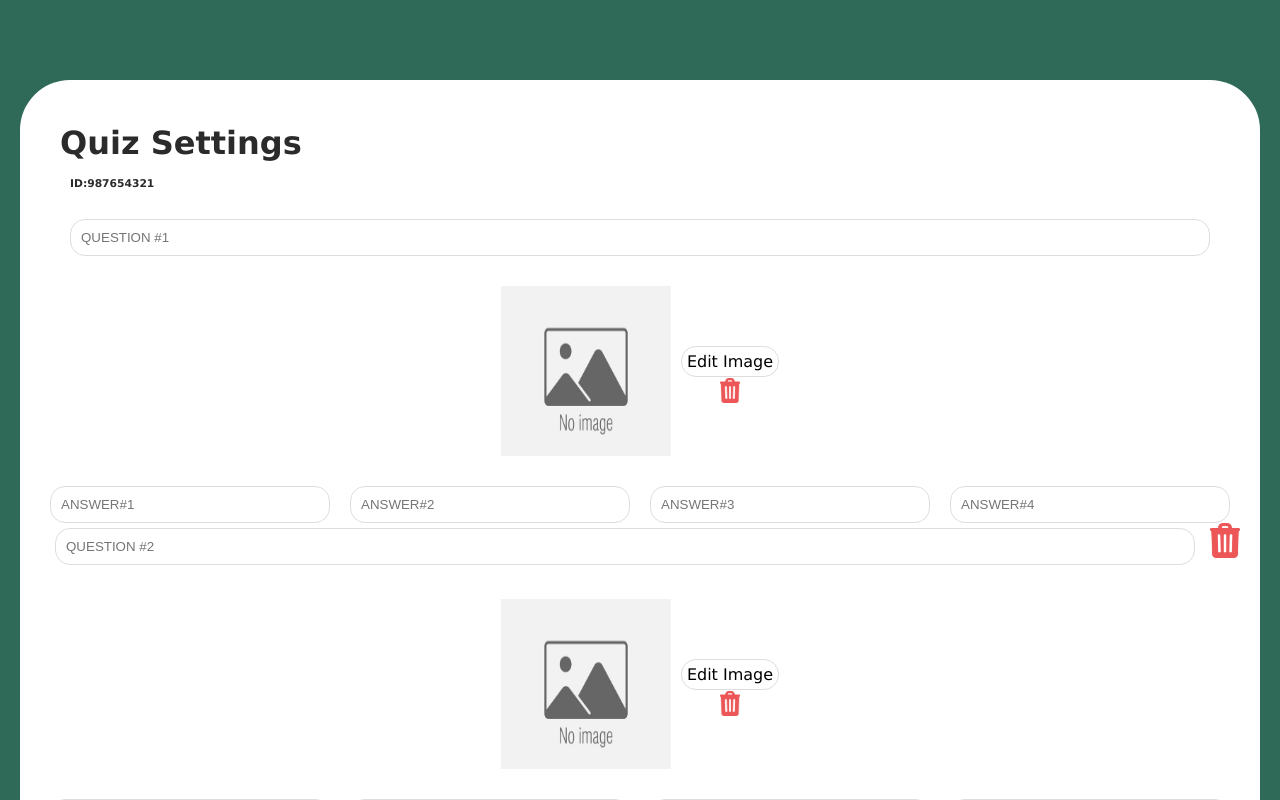
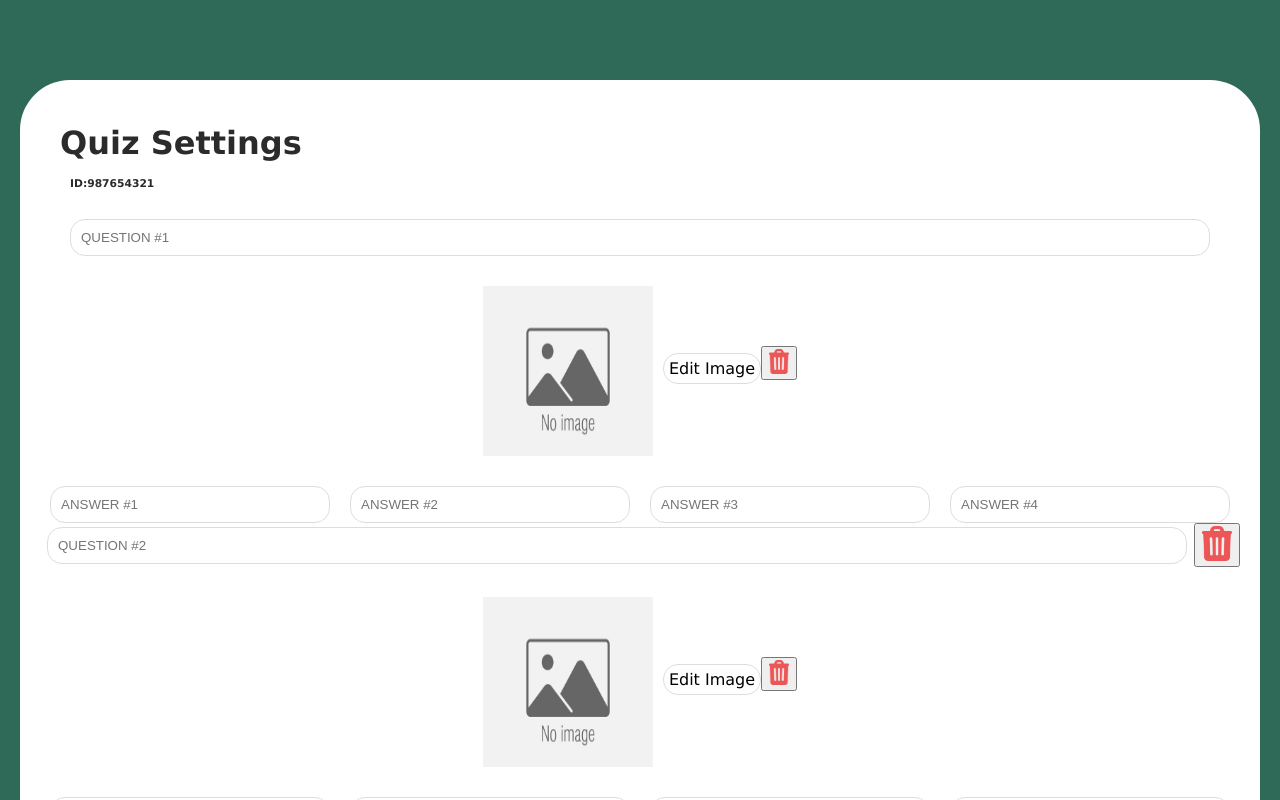
Before and after one commit to tiimbiim/CS137-S24, a Next.js app in the folder quizap/: page /editQuiz in a window 1280 px wide. Both pictures are taken after a click on the button "New Question". Shown: the top 800 px of the page. Built offline with nearby package versions, Linux system fonts and the light colour scheme.

Commit message:
fix delete image bug

```diff
--- a/quizap/pages/editQuiz.js
+++ b/quizap/pages/editQuiz.js
@@ -3,39 +3,53 @@ import Image from "next/image";
 import { useState } from 'react';
 
 const editQuiz = () => {
-    const [imageUrl, setImageUrl] = useState('/noImage.png');
-    const [questions, setQuestions] = useState([{ id: 1, text: '', answers: ['', '', '', ''] }]);
-    const handleImageChange = (e) => {
-        const file = e.target.files[0];
-        setImageUrl(URL.createObjectURL(file));
+    const [questions, setQuestions] = useState([
+        { id: 1, text: '', answers: ['', '', '', ''], imageUrl: '/noImage.png' }
+    ]);
+
+    const handleImageChange = (index, event) => {
+        const file = event.target.files[0];
+        if (file) {
+            const newQuestions = [...questions];
+            newQuestions[index].imageUrl = URL.createObjectURL(file);
+            setQuestions(newQuestions);
+        }
     };
-    const handleDeleteImage = () => {
-        setImageUrl('/noImage.png');
+
+    const handleDeleteImage = (index) => {
+        const newQuestions = [...questions];
+        newQuestions[index].imageUrl = '/noImage.png';
+        setQuestions(newQuestions);
     };
+
     const handleAddQuestion = () => {
         const newQuestions = [...questions];
         const newIndex = newQuestions[newQuestions.length - 1].id + 1;
-        newQuestions.push({ id: newIndex, text: '', answers: ['', '', '', ''] });
+        newQuestions.push({ id: newIndex, text: '', answers: ['', '', '', ''], imageUrl: '/noImage.png' });
         setQuestions(newQuestions);
     };
+
     const handleDeleteQuestion = (index) => {
-        if (index === 0) {
+        if (questions.length === 1) {
             return;
         }
         const newQuestions = [...questions];
         newQuestions.splice(index, 1);
         setQuestions(newQuestions);
     };
+
     const handleQuestionChange = (index, event) => {
         const newQuestions = [...questions];
         newQuestions[index].text = event.target.value;
         setQuestions(newQuestions);
     };
+
     const handleAnswerChange = (questionIndex, answerIndex, event) => {
         const newQuestions = [...questions];
         newQuestions[questionIndex].answers[answerIndex] = event.target.value;
         setQuestions(newQuestions);
     };
+
     return (
         <main className={styles.main}>
             <div className={styles.body}>
@@ -45,28 +59,47 @@ const editQuiz = () => {
                 {questions.map((question, index) => (
                     <div key={question.id}>
                         <div className={styles.inputContainer}>
-                            <input className={styles.input} type="text" placeholder={`QUESTION #${index + 1}`} value={question.text} onChange={(e) => handleQuestionChange(index, e)} />
-                            {index !== 0 && (<form Name="" Method="" Action="">
-                                <input Name="IB1" type="image" src="delete.png" height="35px" width="30px" onClick={() => {
-                                    handleDeleteQuestion(index);
-                                }} />
-                            </form>)}
+                            <input
+                                className={styles.input}
+                                type="text"
+                                placeholder={`QUESTION #${index + 1}`}
+                                value={question.text}
+                                onChange={(e) => handleQuestionChange(index, e)}
+                            />
+                            {index !== 0 && (
+                                <button onClick={() => handleDeleteQuestion(index)}>
+                                    <img src="delete.png" alt="Delete" height="35px" width="30px" />
+                                </button>
+                            )}
                         </div>
 
                         <div className={styles.style}>
-                            <Image src={imageUrl} id="pic" width={170} height={170} />
+                            <Image src={question.imageUrl} id="pic" width={170} height={170} alt="Question Image" />
                             <div className={styles.inputContainer2}>
-                                <label className={styles.label} htmlFor="input-file">Edit Image</label>
-                                <input className={styles.imageInput} type="file" accept="image/jepg, image/png, image/jpg" id="input-file" onChange={handleImageChange} />
-                                <form Name="" Method="" Action="">
-                                    <input Name="IB1" type="image" src="delete.png" height="25px" width="20px" onClick={handleDeleteImage} />
-                                </form>
+                                <label className={styles.label} htmlFor={`input-file-${index}`}>Edit Image</label>
+                                <input
+                                    className={styles.imageInput}
+                                    type="file"
+                                    accept="image/jpeg, image/png, image/jpg"
+                                    id={`input-file-${index}`}
+                                    onChange={(e) => handleImageChange(index, e)}
+                                />
+                                <button onClick={() => handleDeleteImage(index)}>
+                                    <img src="delete.png" alt="Delete" height="25px" width="20px" />
+                                </button>
                             </div>
                         </div>
 
                         <div className={styles.inputContainer}>
                             {question.answers.map((answer, answerIndex) => (
-                                <input key={answerIndex} className={styles.answerInput} type="text" placeholder={`ANSWER#${answerIndex + 1}`} value={answer} onChange={(e) => handleAnswerChange(index, answerIndex, e)} />
+                                <input
+                                    key={answerIndex}
+                                    className={styles.answerInput}
+                                    type="text"
+                                    placeholder={`ANSWER #${answerIndex + 1}`}
+                                    value={answer}
+                                    onChange={(e) => handleAnswerChange(index, answerIndex, e)}
+                                />
                             ))}
                         </div>
                     </div>
@@ -85,4 +118,5 @@ const editQuiz = () => {
     );
 }
 
+
 export default editQuiz;
```
